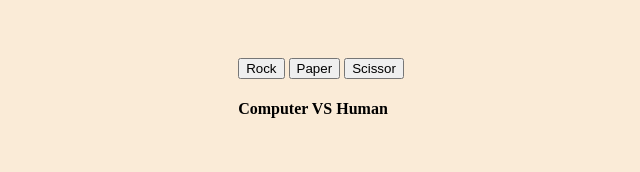
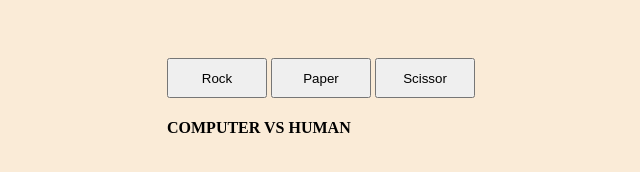
Before and after one commit to Ibsa1/Rock-Paper-Scissor, a plain HTML site: page index.html in a window 1280 px wide. Shown: the whole page, without its empty margins (319-959 px from the left). Drawn offline with Linux system fonts and the light colour scheme.

Commit message:
Font changes on the buttons

```diff
--- a/index.html
+++ b/index.html
@@ -14,7 +14,7 @@
             <button id="scissor">Scissor</button>
 
             <Div id="eachGame">
-                <h4>Computer VS Human</h4>
+                <h4>COMPUTER VS HUMAN </h4>
             </Div>
             <p id="output"></p>
 
--- a/script.js
+++ b/script.js
@@ -66,7 +66,7 @@ function playRound(human,computer){
 
           insertReplayButton.textContent = "Play again?";
           insertReplayButton.style.width = '100px';
-          insertReplayButton.style.height = '20px';
+          insertReplayButton.style.height = '40px';
 
           replay.appendChild(insertReplayButton);
 
--- a/style.css
+++ b/style.css
@@ -11,3 +11,8 @@ body{
 
     padding: 50px;
 }
+
+button{
+    width: 100px;
+    height: 40px;
+}
```
